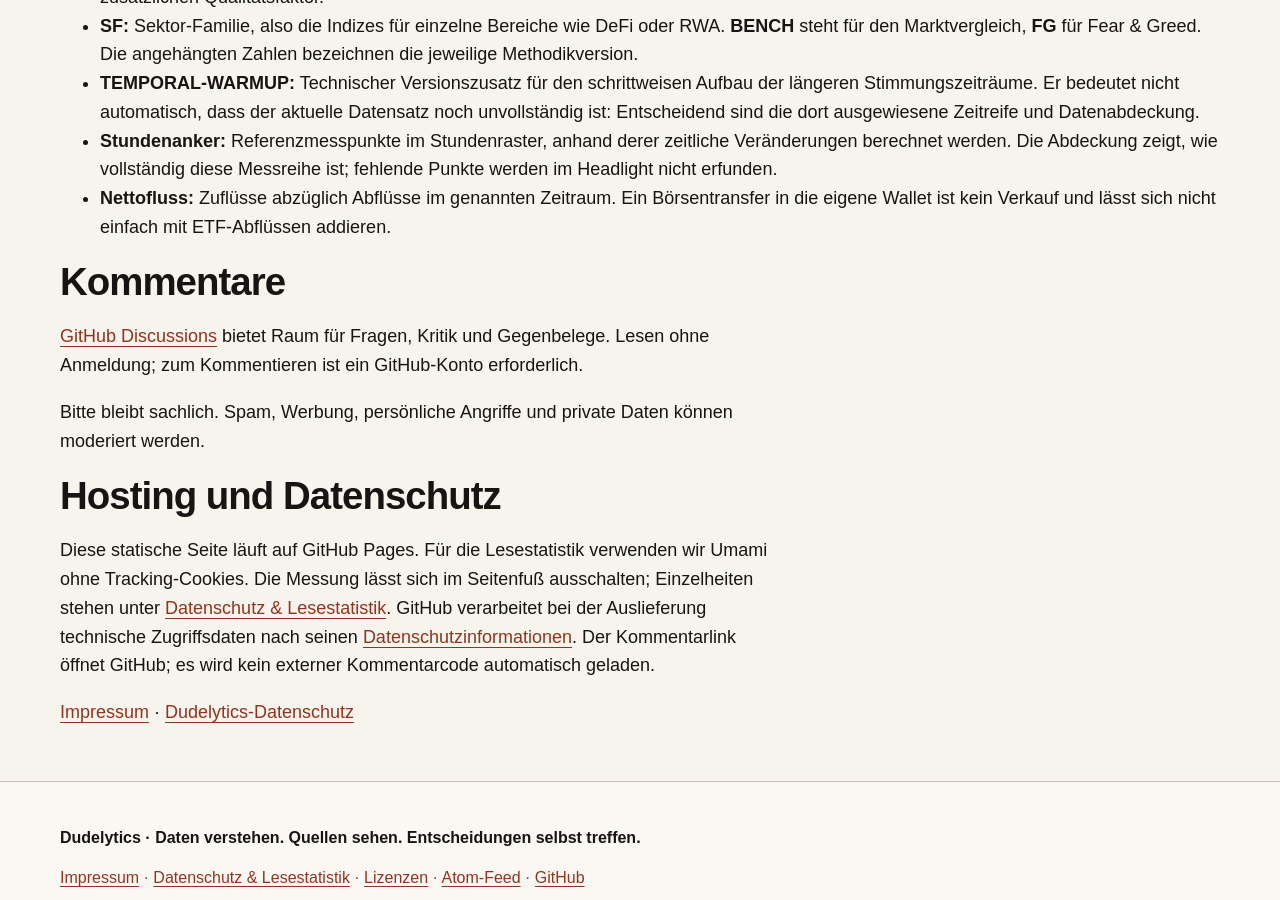
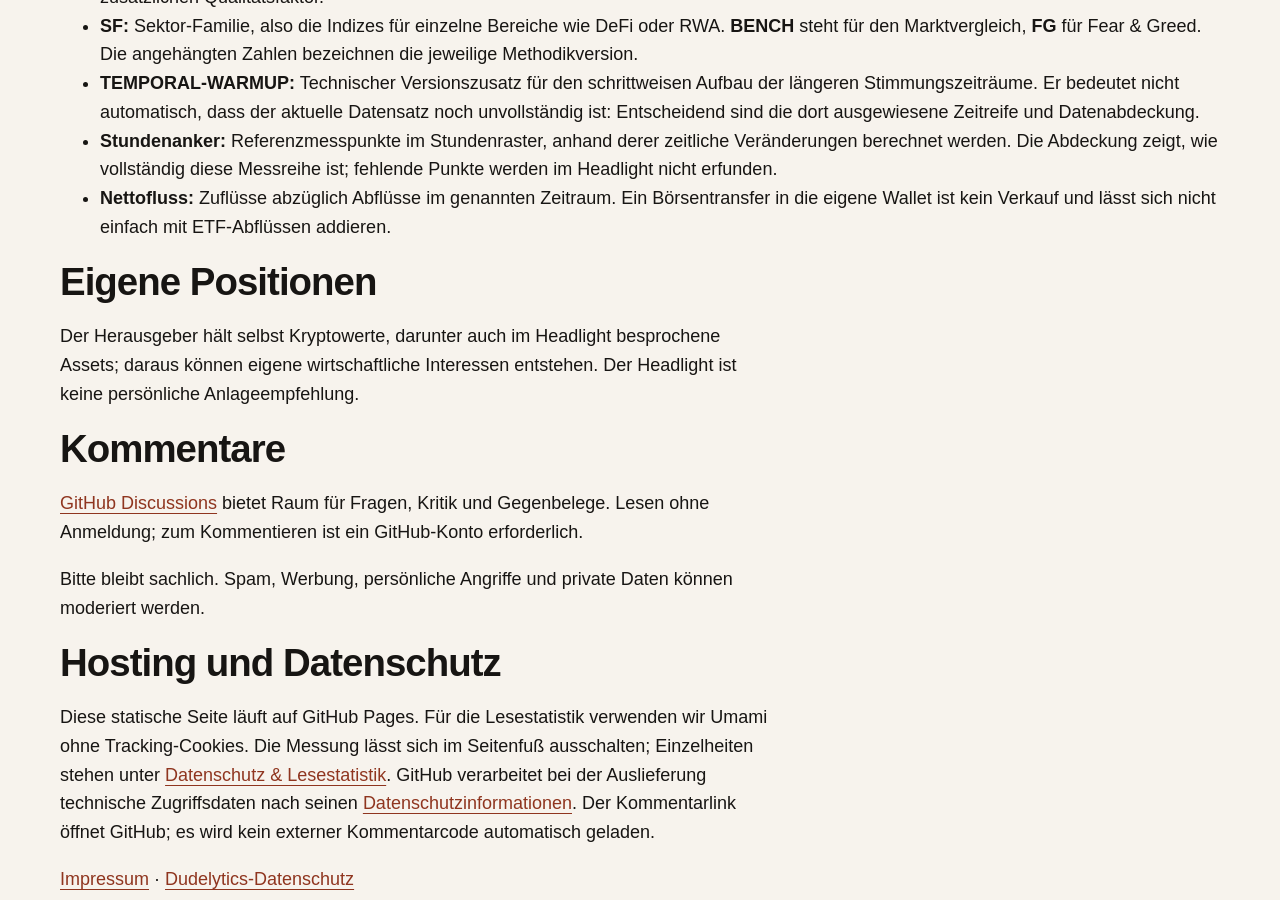
Before and after one commit to Dudelytics/krypto-headlight, a Jekyll site: the page built from docs/ueber.md, in a window 1280 px wide and 900 px high, scrolled down 1656 px. Built offline with Jekyll 4.4.1, drawn with Linux system fonts in a browser that asks for light colours.

Commit message:
Disclose publisher crypto holdings on About page

```diff
--- a/docs/ueber.md
+++ b/docs/ueber.md
@@ -41,6 +41,10 @@ Die exakten Grenzen zwischen den Kategorien sind im derzeit verlinkten Datensatz
 - **Stundenanker:** Referenzmesspunkte im Stundenraster, anhand derer zeitliche Veränderungen berechnet werden. Die Abdeckung zeigt, wie vollständig diese Messreihe ist; fehlende Punkte werden im Headlight nicht erfunden.
 - **Nettofluss:** Zuflüsse abzüglich Abflüsse im genannten Zeitraum. Ein Börsentransfer in die eigene Wallet ist kein Verkauf und lässt sich nicht einfach mit ETF-Abflüssen addieren.
 
+## Eigene Positionen
+
+Der Herausgeber hält selbst Kryptowerte, darunter auch im Headlight besprochene Assets; daraus können eigene wirtschaftliche Interessen entstehen. Der Headlight ist keine persönliche Anlageempfehlung.
+
 ## Kommentare
 [GitHub Discussions](https://github.com/Dudelytics/krypto-headlight/discussions) bietet Raum für Fragen, Kritik und Gegenbelege. Lesen ohne Anmeldung; zum Kommentieren ist ein GitHub-Konto erforderlich.
 
```
